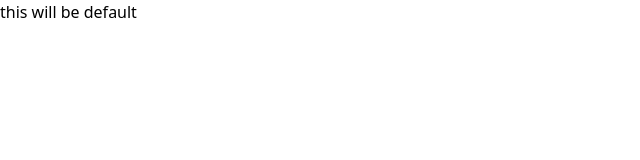
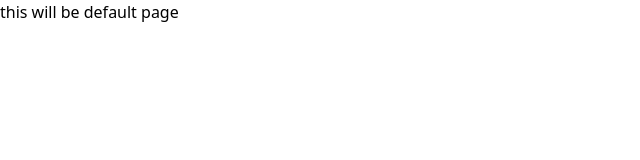
Before and after one commit to K-kaustubh420/proposal-portal, a Next.js app: page / in a window 1280 px wide. Shown: the top 160 px of the page, without its empty margins (0-640 px from the left). Built offline with nearby package versions, Linux system fonts and the light colour scheme.

Commit message:
initial commit

```diff
--- a/src/app/page.tsx
+++ b/src/app/page.tsx
@@ -4,7 +4,7 @@ const page = () => {
   return (
     <>
     <div>
-      this will be default
+      this will be default page
     </div></>
   )
 }
```
